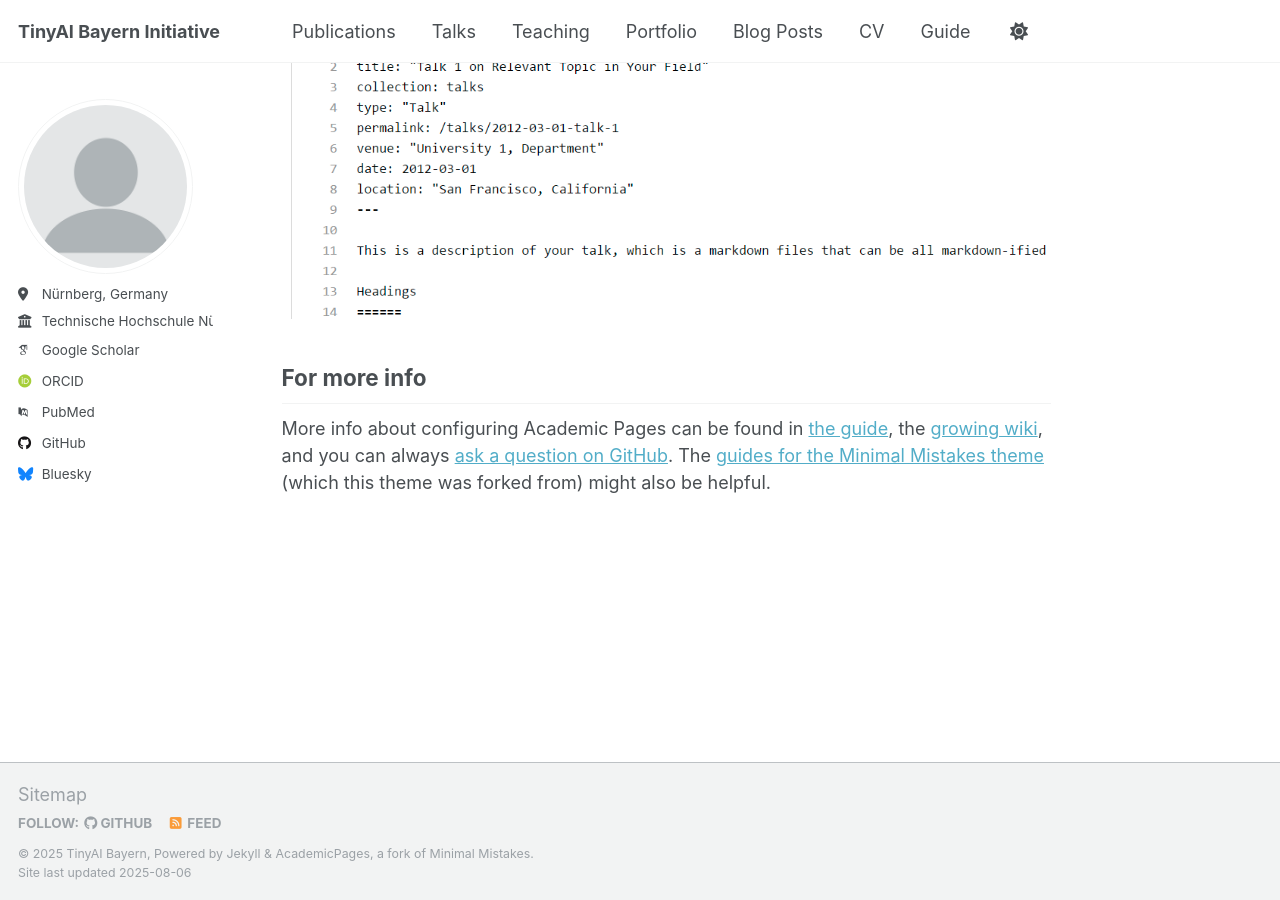
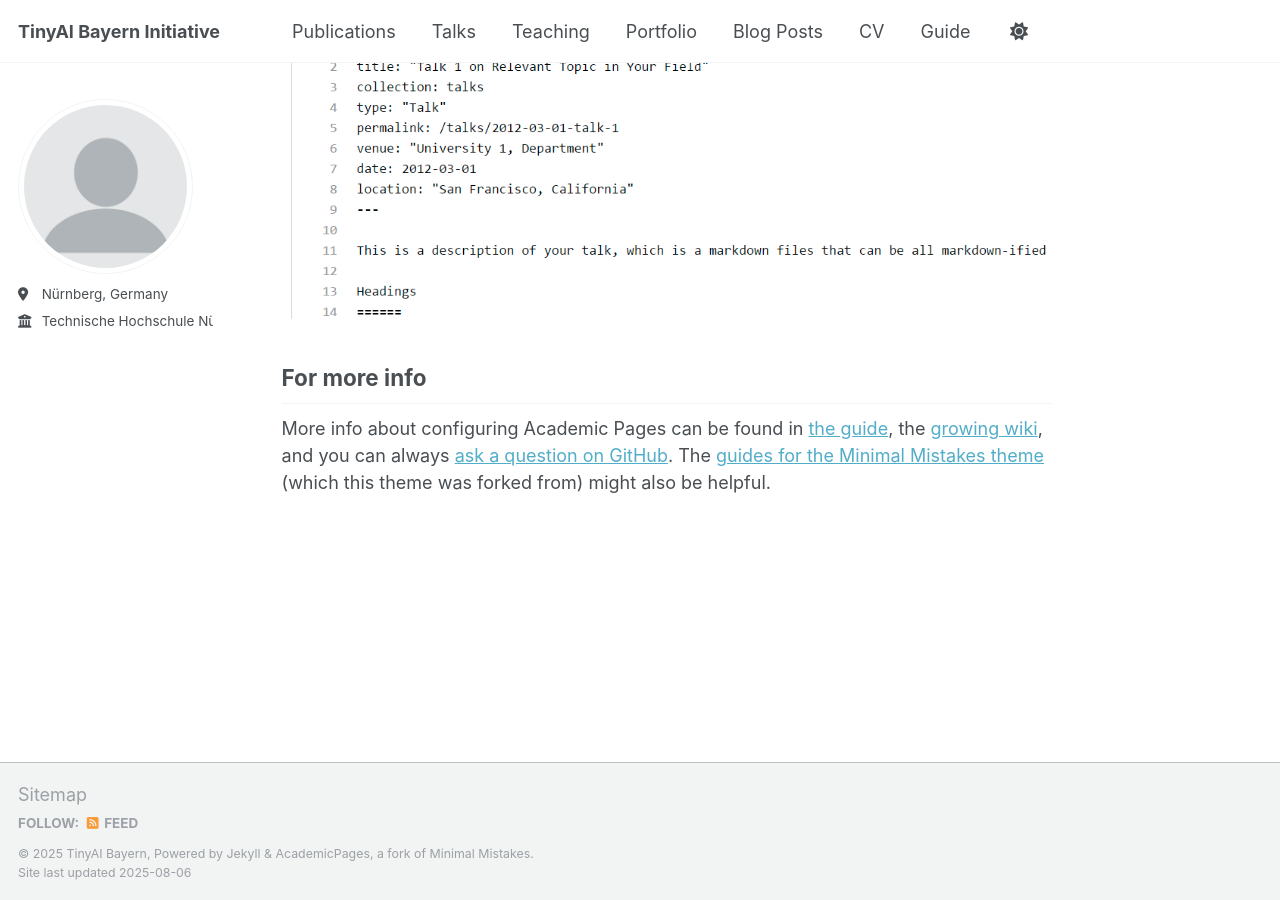
Before and after one commit to tinyaibayern/tinyaibayern.github.io, a Jekyll site: the page built from _pages/about.md, in a window 1280 px wide and 900 px high, scrolled down 2880 px. Built offline with Jekyll 4.4.1, drawn with Linux system fonts in a browser that asks for light colours; some web fonts are replaced; a script that is not in the unit is left out.

Commit message:
Update _config.yml

```diff
--- a/_config.yml
+++ b/_config.yml
@@ -34,12 +34,12 @@ author:
   # Academic websites
   academia         : # URL
   arxiv            : # URL - Update with the correct link to your profile
-  googlescholar    : "https://scholar.google.com/citations?user=PS_CX0AAAAAJ"
+  googlescholar    : # "https://scholar.google.com/citations?user=PS_CX0AAAAAJ"
   inspire-hep      : # URL
   impactstory      : # URL
-  orcid            : "http://orcid.org/yourorcidurl"
+  orcid            : # "http://orcid.org/yourorcidurl"
   semantic         : # URL
-  pubmed           : "https://www.ncbi.nlm.nih.gov/pubmed/?term=john+snow"
+  pubmed           : # "https://www.ncbi.nlm.nih.gov/pubmed/?term=john+snow"
   researchgate     : # URL
   scopus           : # URL
 
@@ -47,13 +47,13 @@ author:
   bitbucket        : # Username - Update with your username on the site
   codepen          : # Username
   dribbble         : # Username
-  github           : "academicpages"
+  github           : # "academicpages"
   kaggle           : # Username
   stackoverflow    : # User number or user number and name (i.e., use "1" or "1/jeff-atwood")
 
   # Social media
   artstation       : # Username
-  bluesky          : "bsky.app" # Replace this with you Bluesky username
+  bluesky          : # "bsky.app" # Replace this with you Bluesky username
   facebook         : # Username
   flickr           : # Username
   foursquare       : # Username
@@ -134,7 +134,7 @@ yandex_site_verification :
 
 # Social Sharing
 twitter:
-  username               : &twitter
+  username               : #&twitter
 facebook:
   username               :
   app_id                 :
```
